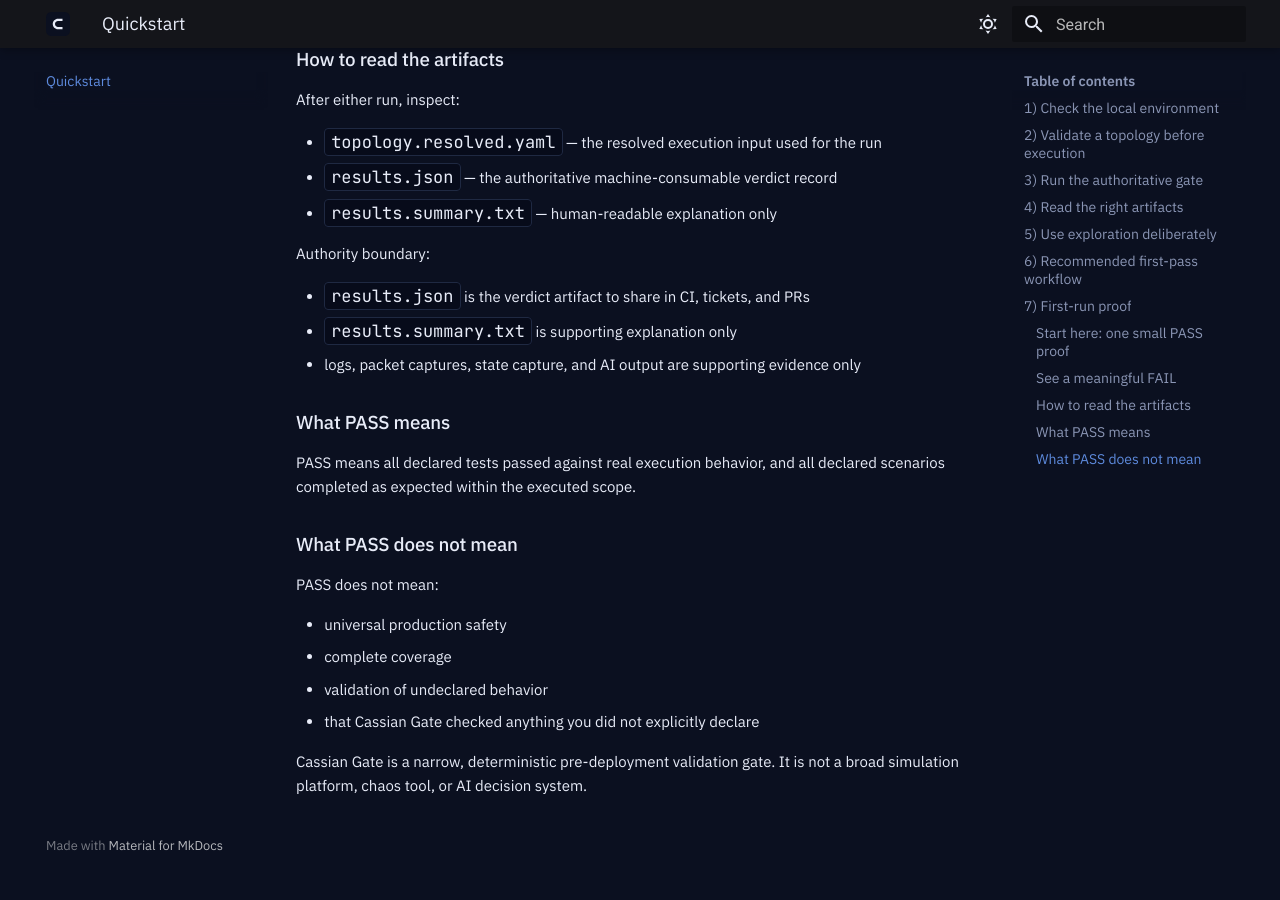
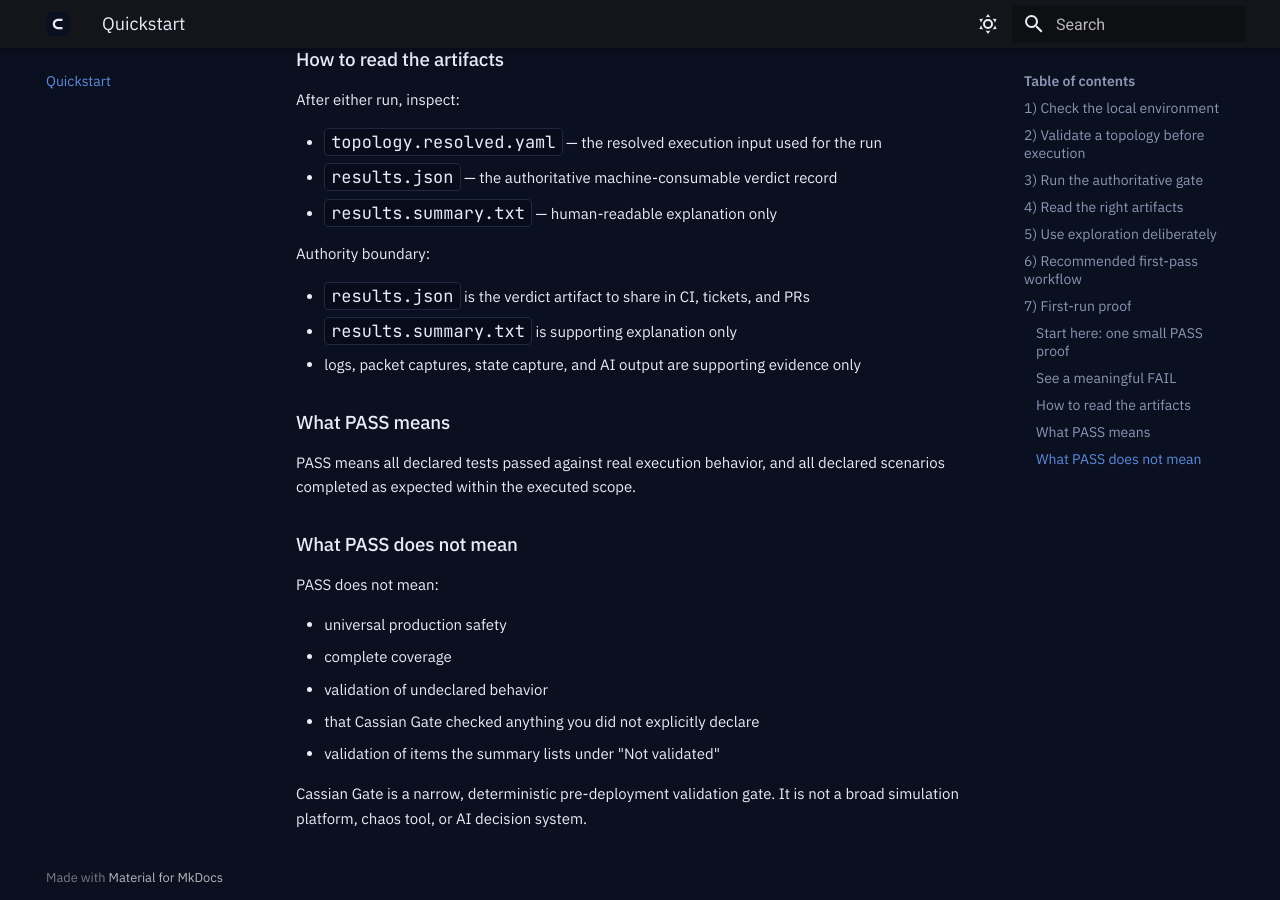
Before and after one commit to cassian-gate/cassian-gate, an MkDocs documentation site: the page built from docs/quickstart.md, in a window 1280 px wide and 900 px high, scrolled down 3063 px. Built offline with MkDocs 1.6.1 and Material for MkDocs 9.7.7, drawn with Linux system fonts in a browser that asks for light colours; the version menu is left out; before the commit the page ends 3931 px from its top, so only the background shows below that.

Commit message:
WI-5: A-1 docs lockstep — quickstart PASS-scope narrowing (v1.x)
docs/quickstart.md 'What PASS does not mean' gains the B-6 narrowing bullet in lockstep with the rendered pass_meaning_block (REQ-B6-1 / §6.7.1 A-1), established 'Not validated' vocabulary. cheatsheet.md N/A (meta-pointer, no bullet reproduction); cli-reference-v1.md N/A (LD-3); no new page (LD-4).

```diff
--- a/docs/quickstart.md
+++ b/docs/quickstart.md
@@ -138,5 +138,6 @@
 * complete coverage
 * validation of undeclared behavior
 * that Cassian Gate checked anything you did not explicitly declare
+* validation of items the summary lists under "Not validated"
 
 Cassian Gate is a narrow, deterministic pre-deployment validation gate. It is not a broad simulation platform, chaos tool, or AI decision system.
```
